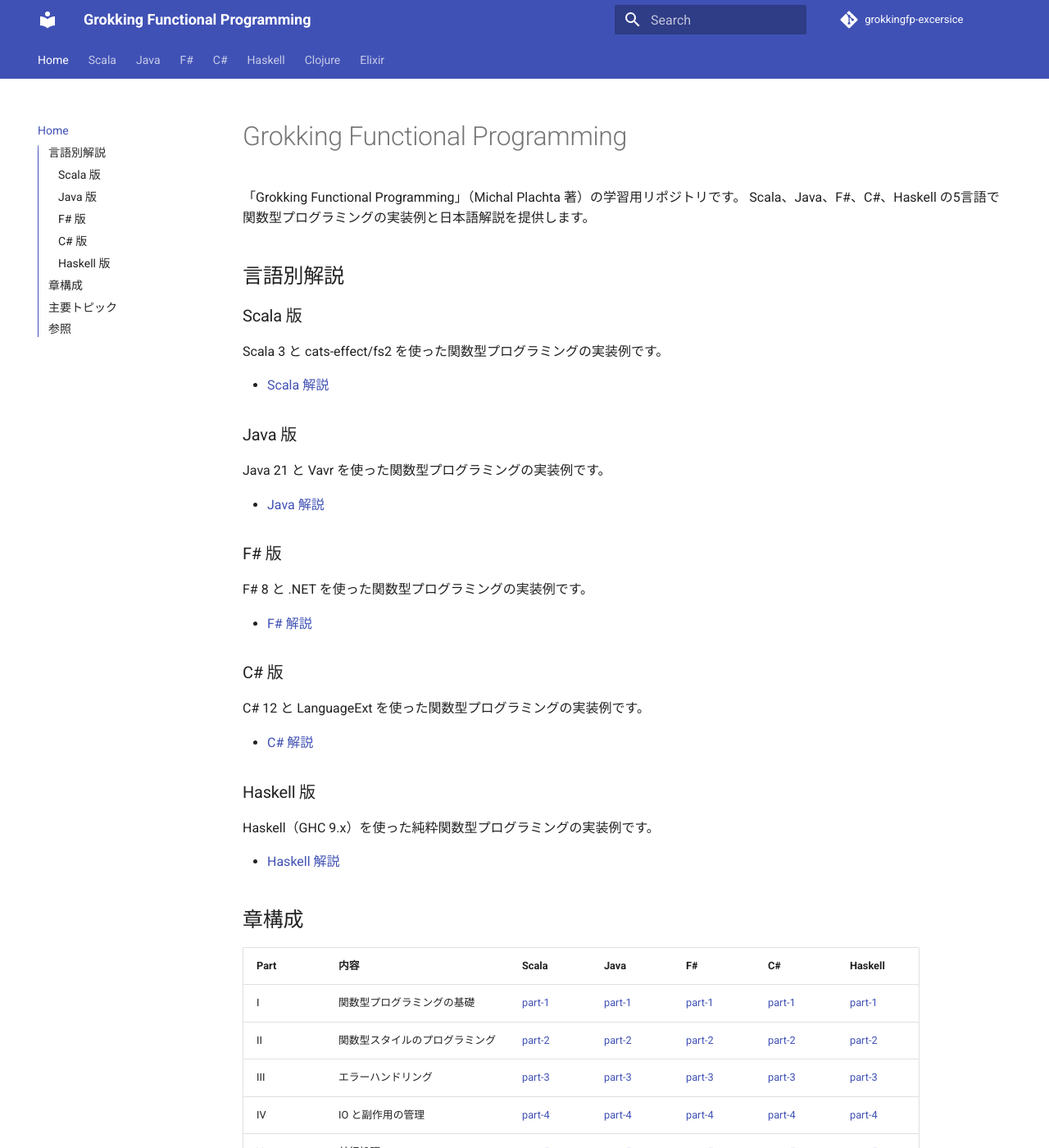
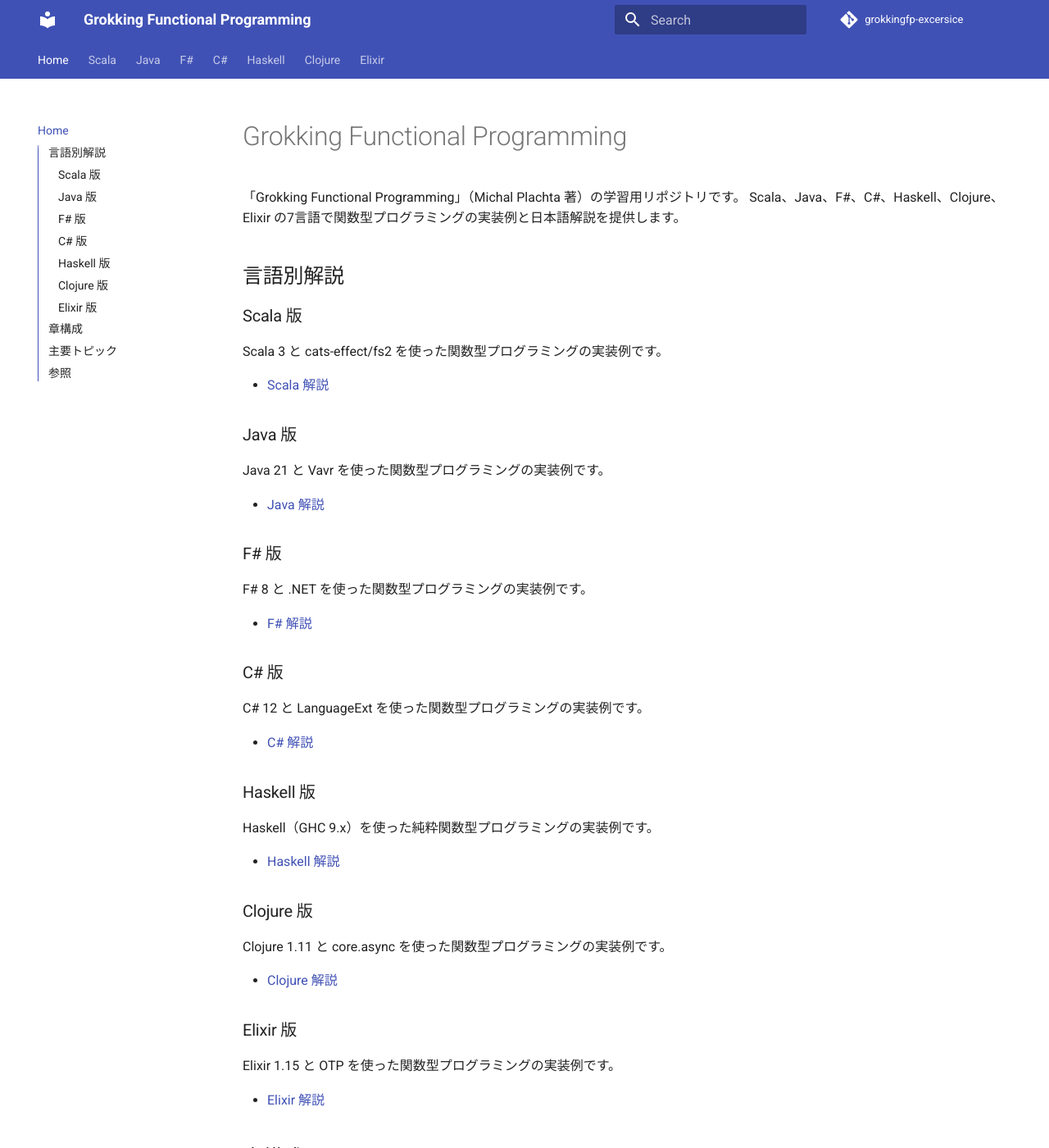
Before and after one commit to k2works/grokkingfp-excersice, an MkDocs documentation site: the page built from docs/article/index.md, in a window 1280 px wide and 1400 px high. Shown: the whole window at 82% size. Built offline with MkDocs 1.6.1 and Material for MkDocs 9.7.7, drawn with Linux system fonts in a browser that asks for light colours; comment, search, counter and statistics services are not loaded; some of the changed text lies outside the part shown.

Commit message:
docs: add Clojure and Elixir to main index
- Update language count from 5 to 7
- Add Clojure and Elixir sections in language list
- Add columns for Clojure and Elixir in chapter structure tables
- Add reference links for Clojure and Elixir

🤖 Generated with [Claude Code](https://claude.com/claude-code)

Co-Authored-By: Claude Opus 4.5 <noreply@anthropic.com>

```diff
--- a/docs/article/index.md
+++ b/docs/article/index.md
@@ -1,7 +1,7 @@
 # Grokking Functional Programming
 
 「Grokking Functional Programming」（Michal Plachta 著）の学習用リポジトリです。
-Scala、Java、F#、C#、Haskell の5言語で関数型プログラミングの実装例と日本語解説を提供します。
+Scala、Java、F#、C#、Haskell、Clojure、Elixir の7言語で関数型プログラミングの実装例と日本語解説を提供します。
 
 ## 言語別解説
 
@@ -35,27 +35,39 @@ Haskell（GHC 9.x）を使った純粋関数型プログラミングの実装例
 
 - [Haskell 解説](haskell/index.md)
 
+### Clojure 版
+
+Clojure 1.11 と core.async を使った関数型プログラミングの実装例です。
+
+- [Clojure 解説](clojure/index.md)
+
+### Elixir 版
+
+Elixir 1.15 と OTP を使った関数型プログラミングの実装例です。
+
+- [Elixir 解説](elixir/index.md)
+
 ## 章構成
 
-| Part | 内容 | Scala | Java | F# | C# | Haskell |
-|------|------|-------|------|-----|-----|---------|
-| I | 関数型プログラミングの基礎 | [part-1](scala/part-1.md) | [part-1](java/part-1.md) | [part-1](fsharp/part-1.md) | [part-1](csharp/part-1.md) | [part-1](haskell/part-1.md) |
-| II | 関数型スタイルのプログラミング | [part-2](scala/part-2.md) | [part-2](java/part-2.md) | [part-2](fsharp/part-2.md) | [part-2](csharp/part-2.md) | [part-2](haskell/part-2.md) |
-| III | エラーハンドリング | [part-3](scala/part-3.md) | [part-3](java/part-3.md) | [part-3](fsharp/part-3.md) | [part-3](csharp/part-3.md) | [part-3](haskell/part-3.md) |
-| IV | IO と副作用の管理 | [part-4](scala/part-4.md) | [part-4](java/part-4.md) | [part-4](fsharp/part-4.md) | [part-4](csharp/part-4.md) | [part-4](haskell/part-4.md) |
-| V | 並行処理 | [part-5](scala/part-5.md) | [part-5](java/part-5.md) | [part-5](fsharp/part-5.md) | [part-5](csharp/part-5.md) | [part-5](haskell/part-5.md) |
-| VI | 実践的なアプリケーション | [part-6](scala/part-6.md) | [part-6](java/part-6.md) | [part-6](fsharp/part-6.md) | [part-6](csharp/part-6.md) | [part-6](haskell/part-6.md) |
+| Part | 内容 | Scala | Java | F# | C# | Haskell | Clojure | Elixir |
+|------|------|-------|------|-----|-----|---------|---------|--------|
+| I | 関数型プログラミングの基礎 | [part-1](scala/part-1.md) | [part-1](java/part-1.md) | [part-1](fsharp/part-1.md) | [part-1](csharp/part-1.md) | [part-1](haskell/part-1.md) | [part-1](clojure/part-1.md) | [part-1](elixir/part-1.md) |
+| II | 関数型スタイルのプログラミング | [part-2](scala/part-2.md) | [part-2](java/part-2.md) | [part-2](fsharp/part-2.md) | [part-2](csharp/part-2.md) | [part-2](haskell/part-2.md) | [part-2](clojure/part-2.md) | [part-2](elixir/part-2.md) |
+| III | エラーハンドリング | [part-3](scala/part-3.md) | [part-3](java/part-3.md) | [part-3](fsharp/part-3.md) | [part-3](csharp/part-3.md) | [part-3](haskell/part-3.md) | [part-3](clojure/part-3.md) | [part-3](elixir/part-3.md) |
+| IV | IO と副作用の管理 | [part-4](scala/part-4.md) | [part-4](java/part-4.md) | [part-4](fsharp/part-4.md) | [part-4](csharp/part-4.md) | [part-4](haskell/part-4.md) | [part-4](clojure/part-4.md) | [part-4](elixir/part-4.md) |
+| V | 並行処理 | [part-5](scala/part-5.md) | [part-5](java/part-5.md) | [part-5](fsharp/part-5.md) | [part-5](csharp/part-5.md) | [part-5](haskell/part-5.md) | [part-5](clojure/part-5.md) | [part-5](elixir/part-5.md) |
+| VI | 実践的なアプリケーション | [part-6](scala/part-6.md) | [part-6](java/part-6.md) | [part-6](fsharp/part-6.md) | [part-6](csharp/part-6.md) | [part-6](haskell/part-6.md) | [part-6](clojure/part-6.md) | [part-6](elixir/part-6.md) |
 
 ## 主要トピック
 
-| Part | 主要トピック | Scala | Java | F# | C# | Haskell |
-|------|-------------|-------|------|-----|-----|---------|
-| I | 純粋関数、参照透過性 | 関数型基礎 | 関数型インターフェース | let バインディング | 式形式メソッド | 純粋関数、遅延評価 |
-| II | イミュータブル、高階関数、flatMap | List, Option | Vavr List, Option | List, パイプライン | Seq, LINQ | リスト内包表記, fold |
-| III | Option、Either、ADT | sealed trait | sealed interface | 判別共用体 | Option, Either | Maybe, Either, ADT |
-| IV | IO モナド、Stream | cats-effect, fs2 | 独自 IO, Vavr Stream | Async, Seq | Task, IAsyncEnumerable | IO モナド, conduit |
-| V | Ref、Fiber、並列処理 | cats-effect Ref/Fiber | 独自 Ref, Virtual Thread | Ref, MailboxProcessor | Ref, Task並列 | STM, TVar, async |
-| VI | Resource、テスト | ScalaCheck | JUnit 5 プロパティテスト | use, FsCheck | Resource, Validator | bracket, QuickCheck |
+| Part | 主要トピック | Scala | Java | F# | C# | Haskell | Clojure | Elixir |
+|------|-------------|-------|------|-----|-----|---------|---------|--------|
+| I | 純粋関数、参照透過性 | 関数型基礎 | 関数型インターフェース | let バインディング | 式形式メソッド | 純粋関数、遅延評価 | defn, let | def, fn |
+| II | イミュータブル、高階関数、flatMap | List, Option | Vavr List, Option | List, パイプライン | Seq, LINQ | リスト内包表記, fold | map/filter/reduce | Enum, パイプ |
+| III | Option、Either、ADT | sealed trait | sealed interface | 判別共用体 | Option, Either | Maybe, Either, ADT | nil, some->/some->> | {:ok}/{:error} |
+| IV | IO モナド、Stream | cats-effect, fs2 | 独自 IO, Vavr Stream | Async, Seq | Task, IAsyncEnumerable | IO モナド, conduit | lazy-seq | Agent, Stream |
+| V | Ref、Fiber、並列処理 | cats-effect Ref/Fiber | 独自 Ref, Virtual Thread | Ref, MailboxProcessor | Ref, Task並列 | STM, TVar, async | atom/ref, core.async | Task, GenServer |
+| VI | Resource、テスト | ScalaCheck | JUnit 5 プロパティテスト | use, FsCheck | Resource, Validator | bracket, QuickCheck | with-open, test.check | ExUnit, StreamData |
 
 ## 参照
 
@@ -69,3 +81,7 @@ Haskell（GHC 9.x）を使った純粋関数型プログラミングの実装例
 - [LanguageExt](https://github.com/louthy/language-ext)
 - [Haskell 公式サイト](https://www.haskell.org/)
 - [Learn You a Haskell](http://learnyouahaskell.com/)
+- [Clojure 公式サイト](https://clojure.org/)
+- [ClojureDocs](https://clojuredocs.org/)
+- [Elixir 公式ドキュメント](https://elixir-lang.org/docs.html)
+- [Elixir School](https://elixirschool.com/ja/)
```
